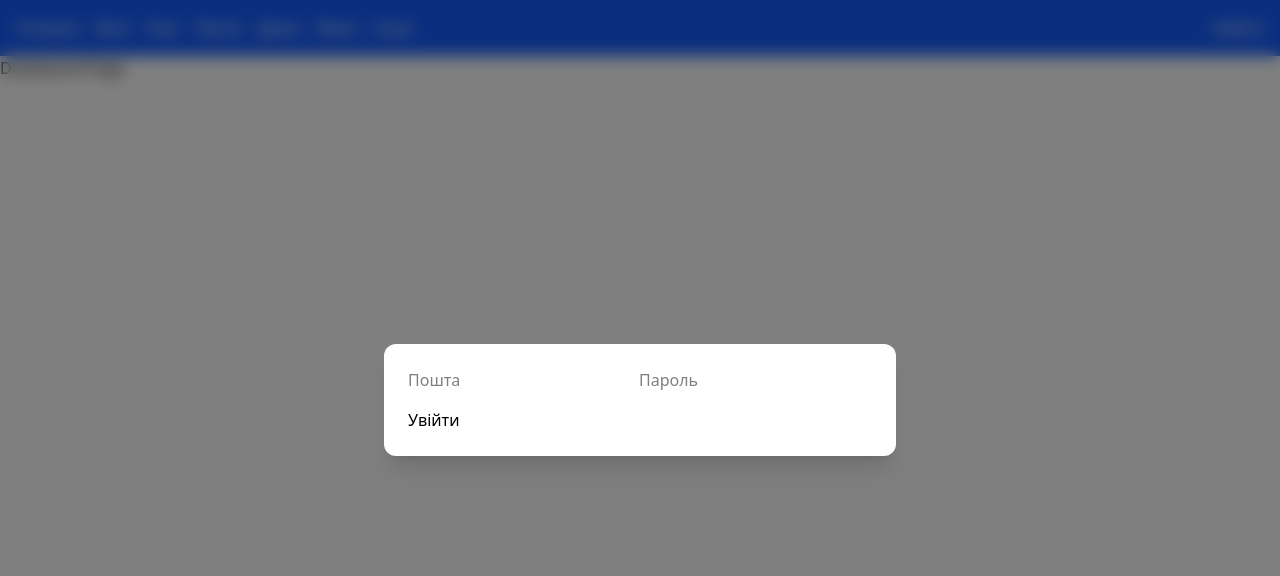
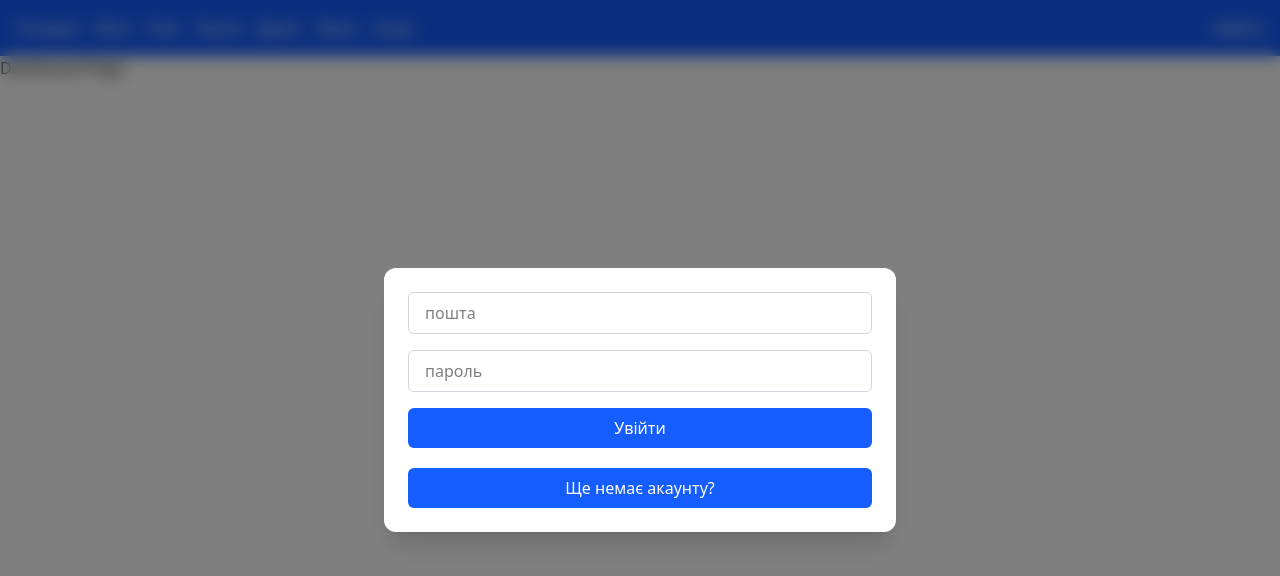
Before and after one commit to Serhii-Fedorenko/pid_korkom_next, a Next.js app: page /admin in a window 1280 px wide. Both pictures are taken after a click on the button "Увійти". Shown: the top 576 px of the page. Built offline with nearby package versions, Linux system fonts and the light colour scheme.

Commit message:
add toggle form

```diff
--- a/src/components/LoginForm.jsx
+++ b/src/components/LoginForm.jsx
@@ -30,10 +30,24 @@ export default function LoginForm() {
 
   return (
     <form onSubmit={handleSubmit} className="space-y-4">
-      <input type="email" name="email" placeholder="Пошта" required />
-      <input type="password" name="password" placeholder="Пароль" required />
-      <button type="submit">Увійти</button>
-      {error && <p className="text-red-500">{error}</p>}
+      <input
+        type="text"
+        name="email"
+        placeholder="пошта"
+        className="w-full px-4 py-2 border border-gray-300 rounded-md focus:outline-none focus:ring focus:ring-blue-400"
+      ></input>
+      <input
+        type="password"
+        name="password"
+        placeholder="пароль"
+        className="w-full px-4 py-2 border border-gray-300 rounded-md focus:outline-none focus:ring focus:ring-blue-400"
+      ></input>
+      <button
+        type="submit"
+        className="w-full bg-blue-600 text-white py-2 rounded-md hover:bg-blue-700 transition"
+      >
+        Увійти
+      </button>
     </form>
   );
 }
--- a/src/components/Modal.jsx
+++ b/src/components/Modal.jsx
@@ -8,7 +8,7 @@ import RegisterForm from "./RegisterForm";
 
 export default function Modal({ onClose }) {
   const [modalRoot, setModalRoot] = useState(null);
-  const { isOpen, view, closeModal } = useModal();
+  const { isOpen, view, closeModal, toggleModal } = useModal();
   const [mounted, setMounted] = useState(false);
 
   useEffect(() => {
@@ -35,6 +35,12 @@ export default function Modal({ onClose }) {
     >
       <div className="bg-white rounded-xl shadow-xl p-6 w-full max-w-md sm:max-w-lg">
         {view === "login" ? <LoginForm /> : <RegisterForm />}
+        <button
+          onClick={toggleModal}
+          className="w-full bg-blue-600 text-white py-2 rounded-md hover:bg-blue-700 transition mt-5"
+        >
+          {view === "login" ? "Ще немає акаунту?" : "Вже є акаунт?"}
+        </button>
       </div>
     </div>,
     modalRoot
--- a/src/components/RegisterForm.jsx
+++ b/src/components/RegisterForm.jsx
@@ -32,11 +32,30 @@ export default function RegisterForm() {
 
   return (
     <form onSubmit={handleSubmit} className="space-y-4">
-      <input type="text" name="name" placeholder="Ім'я" required />
-      <input type="email" name="email" placeholder="Пошта" required />
-      <input type="password" name="password" placeholder="Пароль" required />
-      <button type="submit">Зареєструватися</button>
-      {error && <p className="text-red-500">{error}</p>}
+      <input
+        type="text"
+        name="name"
+        placeholder="ім'я"
+        className="w-full px-4 py-2 border border-gray-300 rounded-md focus:outline-none focus:ring focus:ring-blue-400"
+      ></input>
+      <input
+        type="text"
+        name="email"
+        placeholder="пошта"
+        className="w-full px-4 py-2 border border-gray-300 rounded-md focus:outline-none focus:ring focus:ring-blue-400"
+      ></input>
+      <input
+        type="password"
+        name="password"
+        placeholder="пароль"
+        className="w-full px-4 py-2 border border-gray-300 rounded-md focus:outline-none focus:ring focus:ring-blue-400"
+      ></input>
+      <button
+        type="submit"
+        className="w-full bg-blue-600 text-white py-2 rounded-md hover:bg-blue-700 transition"
+      >
+        Зареєструватися
+      </button>
     </form>
   );
 }
--- a/src/context/ModalContext.js
+++ b/src/context/ModalContext.js
@@ -7,17 +7,21 @@ export const useModal = () => useContext(ModalContext);
 
 export function ModalProvider({ children }) {
   const [isOpen, setIsOpen] = useState(false);
-  const [view, setView] = useState("login");
+  const [view, setView] = useState('login');
 
   const openModal = (viewName) => {
     setView(viewName);
     setIsOpen(true);
   };
 
+  const toggleModal = () => {
+    setView(prev => (prev === 'login'?'register':'login'))
+  }
+
   const closeModal = () => setIsOpen(false);
 
   return (
-    <ModalContext.Provider value={{ isOpen, view, openModal, closeModal }}>
+    <ModalContext.Provider value={{ isOpen, view, openModal, closeModal, toggleModal }}>
       {children}
     </ModalContext.Provider>
   );
```
